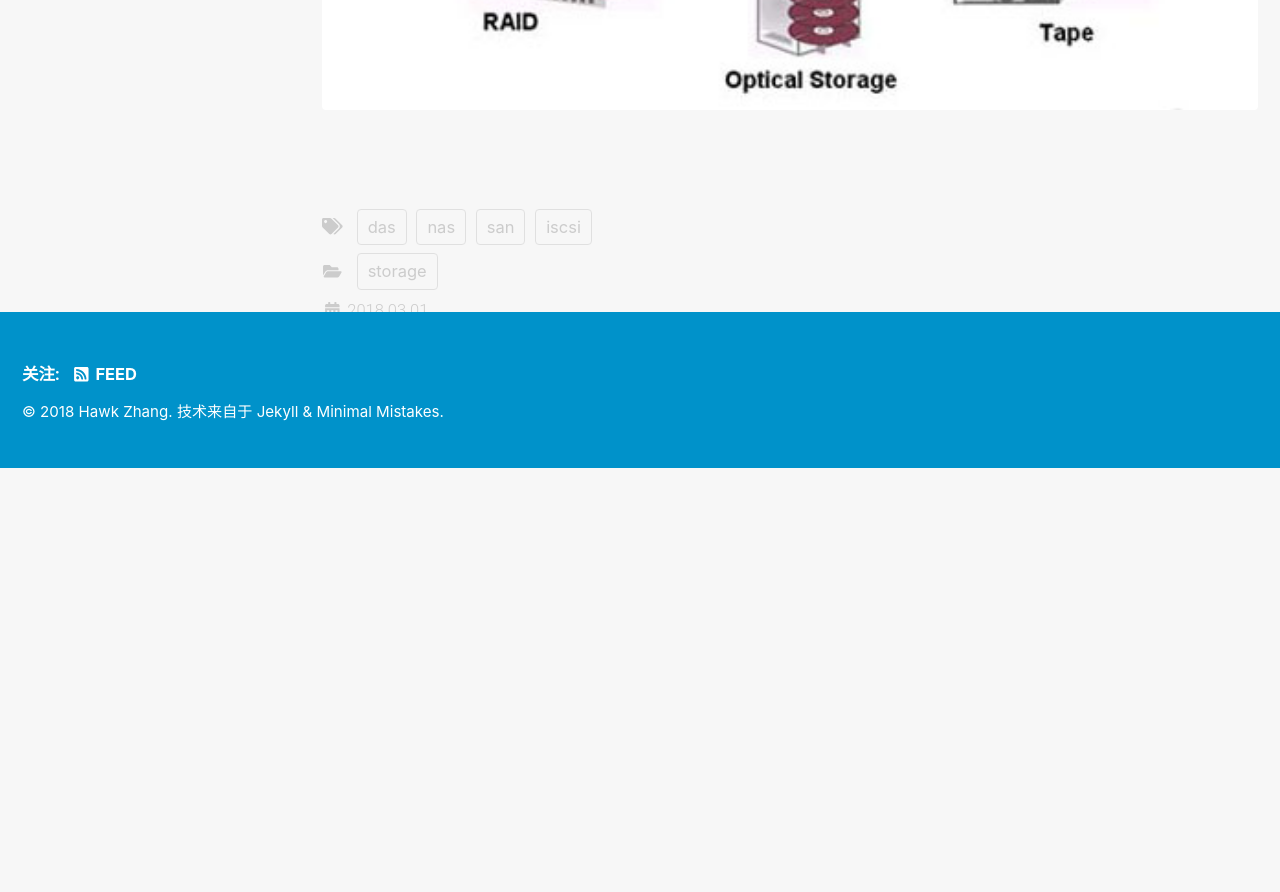
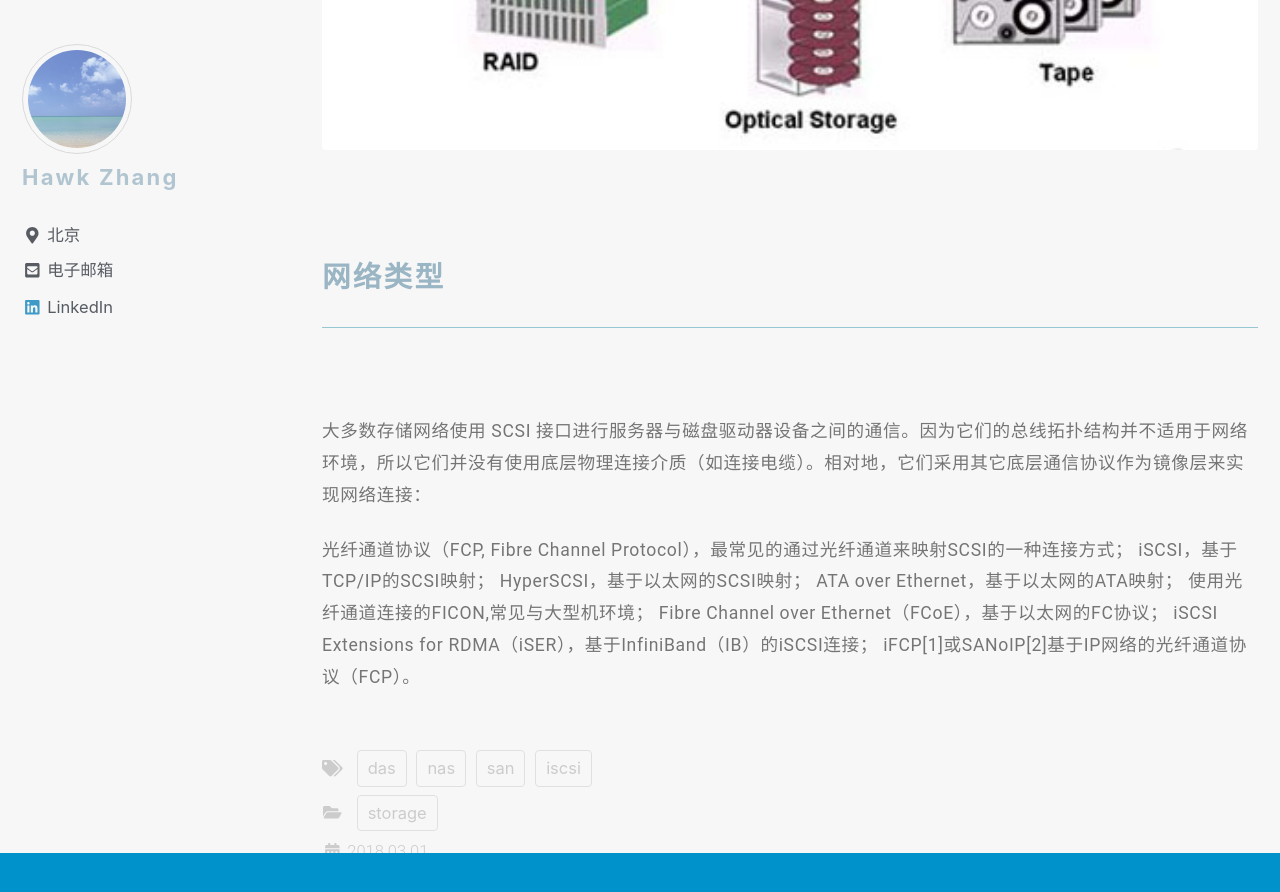
Before and after one commit to narru888/linotes_note, a Jekyll site: the page built from _posts/storage/2018-03-01-das.nas.san.md, in a window 1280 px wide and 900 px high, scrolled down 10387 px. Shown: the top 892 px of the window. Built offline with Jekyll 4.4.1, drawn with Linux system fonts in a browser that asks for light colours; nearby versions of some CDN libraries; a script that is not in the unit is left out; before the commit the page ends 10855 px from its top, so only the background shows below that.

Commit message:
update on 2018-11-21 14:12:01 CST

```diff
--- a/_posts/storage/2018-03-01-das.nas.san.md
+++ b/_posts/storage/2018-03-01-das.nas.san.md
@@ -184,3 +184,20 @@ Storage Area Network
 与 SAN 相比较，NAS 设备使用的是基于文件的通信协议，如 NFS、SMB、CIFS 等通信协议，它们被明确的定义为 **远程** 存储设备，计算机请求访问的是 **抽象文件** 的一段内容，而非对磁盘进行的块设备操作。
 
 {% include figure image_path="/assets/images/san1.jpg" alt="" %}
+
+
+
+
+
+### 网络类型
+
+大多数存储网络使用 SCSI 接口进行服务器与磁盘驱动器设备之间的通信。因为它们的总线拓扑结构并不适用于网络环境，所以它们并没有使用底层物理连接介质（如连接电缆）。相对地，它们采用其它底层通信协议作为镜像层来实现网络连接：
+
+光纤通道协议（FCP, Fibre Channel Protocol），最常见的通过光纤通道来映射SCSI的一种连接方式；
+iSCSI，基于TCP/IP的SCSI映射；
+HyperSCSI，基于以太网的SCSI映射；
+ATA over Ethernet，基于以太网的ATA映射；
+使用光纤通道连接的FICON,常见与大型机环境；
+Fibre Channel over Ethernet（FCoE），基于以太网的FC协议；
+iSCSI Extensions for RDMA（iSER），基于InfiniBand（IB）的iSCSI连接；
+iFCP[1]或SANoIP[2]基于IP网络的光纤通道协议（FCP）。
```
